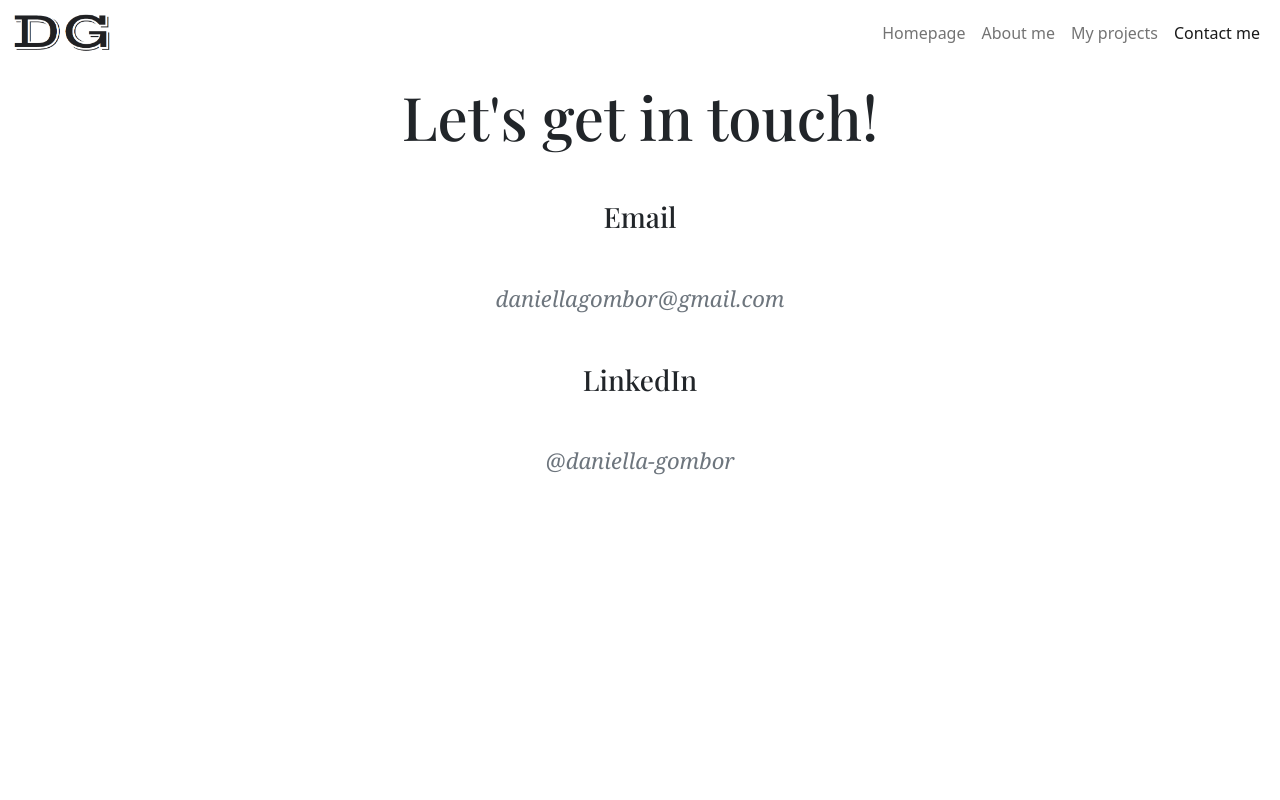
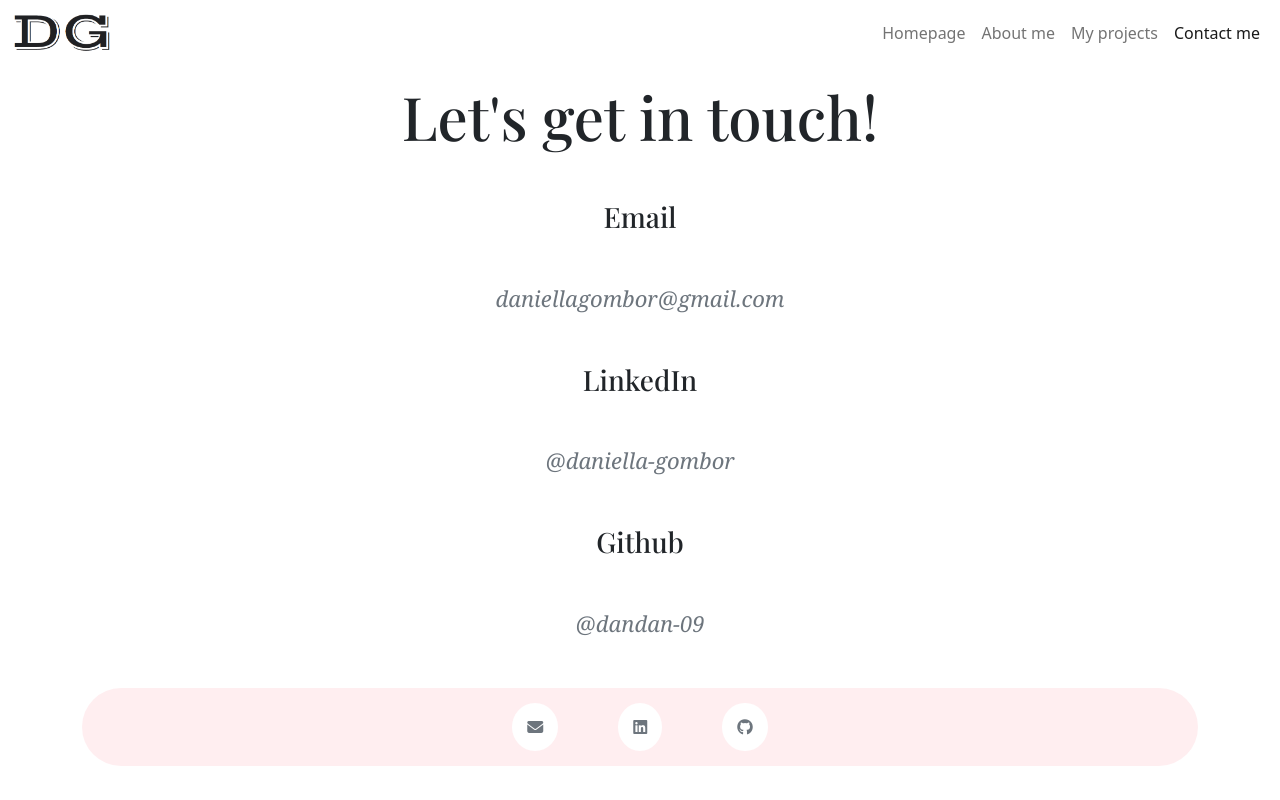
Before and after one commit to dandan-09/my-portfolio-project, a plain HTML site: page contact.html in a window 1280 px wide. Drawn offline with nearby package versions, Linux system fonts and the light colour scheme; a web font is replaced by a local one.

Commit message:
Footer added

```diff
--- a/contact.html
+++ b/contact.html
@@ -83,6 +83,35 @@
         >@daniella-gombor</a
       >
     </p>
+    <h3 class="text-center mt-5">Github</h3>
+    <p class="text-center mt-5 mb-5">
+      <a
+        href="https://github.com/dandan-09"
+        target="_blank"
+        class="contact-link"
+        >@dandan-09</a
+      >
+    </p>
+
+    <div class="container">
+      <footer>
+        <div class="social-links d-flex justify-content-center mt-5">
+          <a href="mailto:daniellagombor@gmail.com">
+            <i class="fa-solid fa-envelope"></i>
+          </a>
+          <a
+            href="https://www.linkedin.com/in/daniella-gombor/"
+            target="_blank"
+          >
+            <i class="fa-brands fa-linkedin"></i>
+          </a>
+          <a href="https://github.com/dandan-09" target="_blank">
+            <i class="fa-brands fa-github"></i>
+          </a>
+        </div>
+      </footer>
+    </div>
+
     <script
       src="https://cdn.jsdelivr.net/npm/bootstrap@5.2.0/dist/js/bootstrap.bundle.min.js"
       integrity="sha384-A3rJD856KowSb7dwlZdYEkO39Gagi7vIsF0jrRAoQmDKKtQBHUuLZ9AsSv4jD4Xa"
--- a/portfolio.css
+++ b/portfolio.css
@@ -51,10 +51,12 @@ p {
   padding: 10px 25px;
   font-size: 20px;
   box-shadow: var(--box-shadow);
+  transition: all 200ms ease-in-out;
 }
 
 .btn:hover {
-  transition: all 200ms ease-in-out;
+  color: black;
+  background: var(--primary-color);
 }
 
 .carousel {
@@ -146,6 +148,28 @@ nav li a:hover {
   padding-top: 80px;
 }
 
+footer .social-links {
+  background: var(--primary-color);
+  padding: 15px;
+  border-radius: 50px;
+  margin: 0 auto;
+}
+
+footer .social-links a {
+  margin: 0 30px;
+  color: #6d757d;
+  background: white;
+  padding: 12px 15px;
+  border-radius: 50%;
+  font-size: 16px;
+  transition: all 200ms ease-in-out;
+}
+
+footer .social-links a:hover {
+  color: white;
+  background: var(--secondary-color);
+}
+
 @media (max-width: 600px) {
   .hero {
     padding: 0;
@@ -171,6 +195,7 @@ nav li a:hover {
 
   .headshot {
     margin: 0;
+    margin-top: 30px;
   }
 
   .about-header {
@@ -179,6 +204,10 @@ nav li a:hover {
 
   .contact-header {
     font-size: 50px;
+  }
+
+  .work-header {
+    padding-top: 150px;
   }
 }
 
```
Also changed, not shown: about.html (+19 -0 lines), index.html (+22 -3 lines), work.html (+20 -0 lines).
